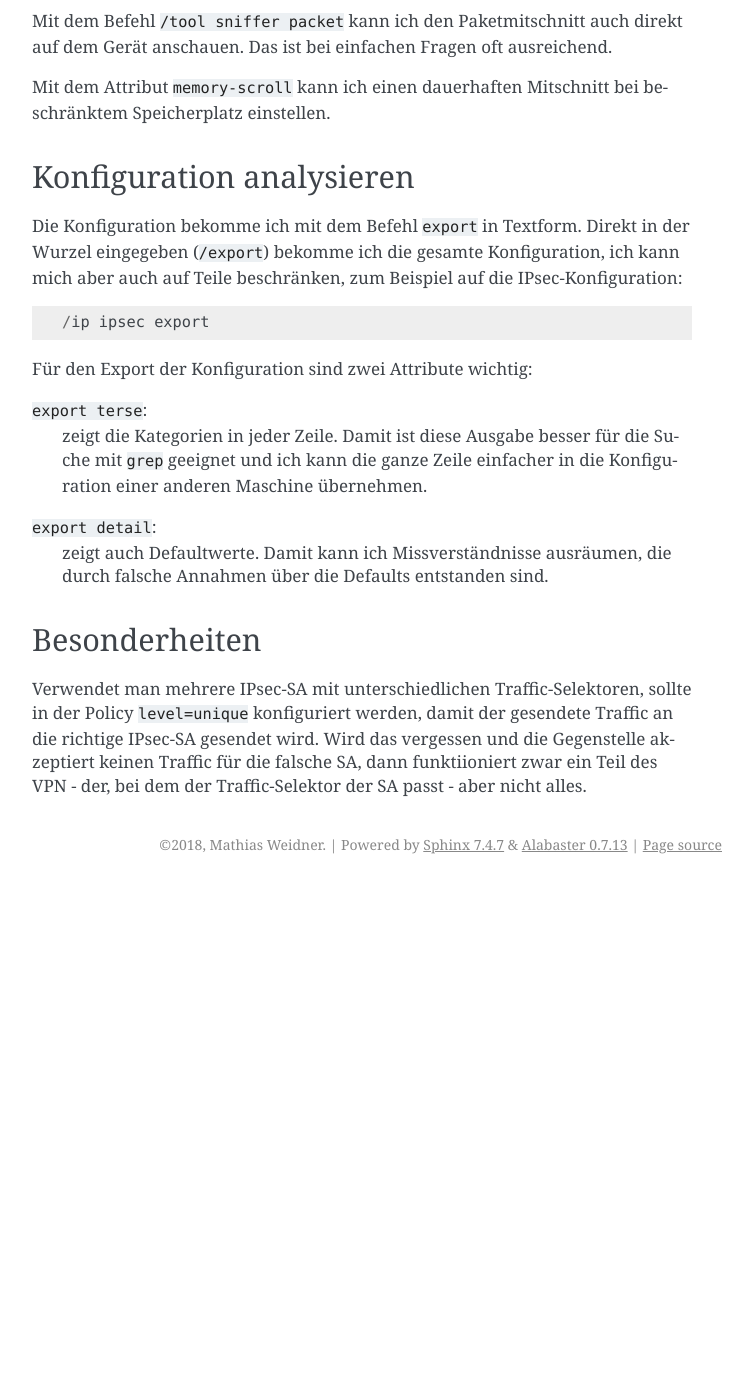
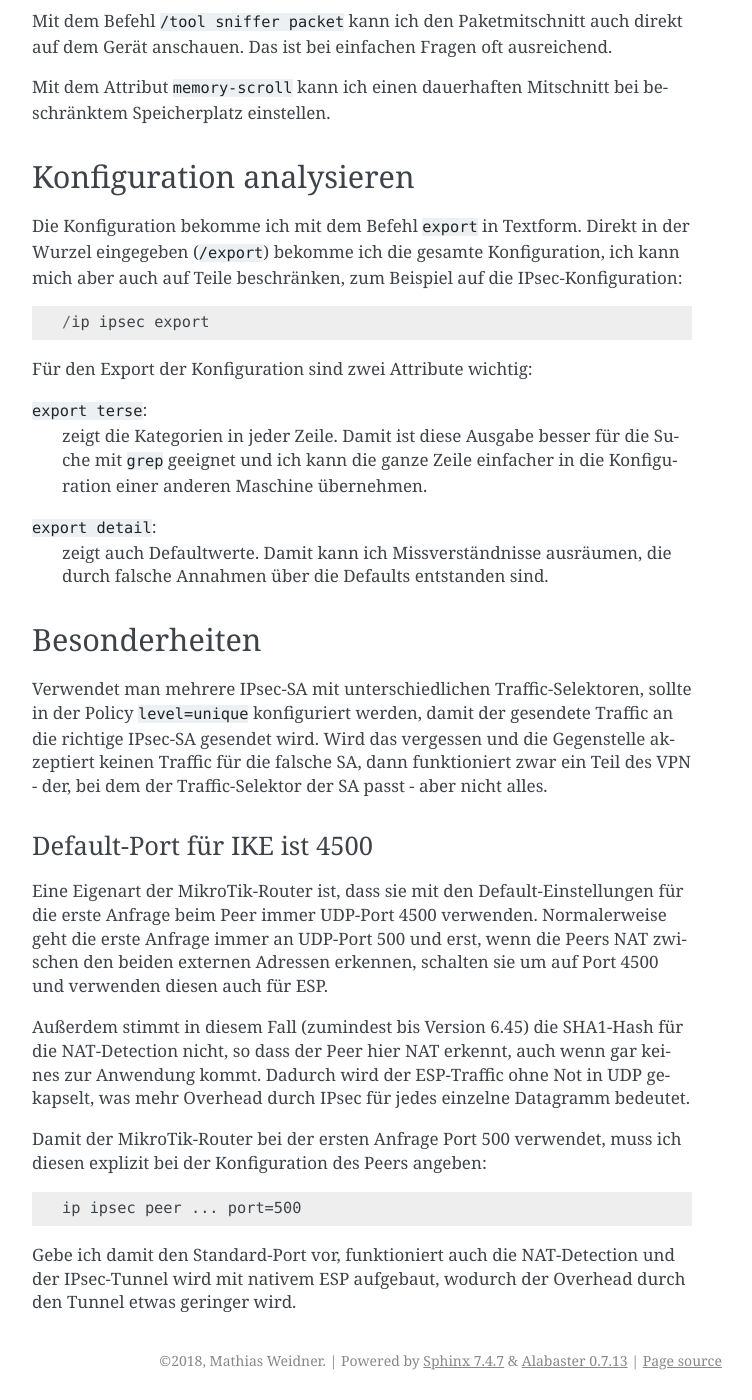
Before and after one commit to matwei-books/Fehlersuche-bei-IPsec-VPN-mit-IKEv2, a Sphinx documentation site: the page built from source/software/mikrotik-router.rst, in a window 1280 px wide and 1400 px high, scrolled down 3604 px. Shown: the whole window, without its empty margins (388-1140 px from the left). Built offline with Sphinx 7.4.7, drawn with Linux system fonts in a browser that asks for light colours; before the commit the page ends 4488 px from its top, so only the background shows below that; some of the changed text lies outside the part shown.

Commit message:
Default-Port 4500 erwähnen

```diff
--- a/source/software/mikrotik-router.rst
+++ b/source/software/mikrotik-router.rst
@@ -220,6 +220,37 @@ sollte in der Policy ``level=unique`` konfiguriert werden,
 damit der gesendete Traffic an die richtige IPsec-SA gesendet wird.
 Wird das vergessen
 und die Gegenstelle akzeptiert keinen Traffic für die falsche SA,
-dann funktiioniert zwar ein Teil des VPN
+dann funktioniert zwar ein Teil des VPN
 - der, bei dem der Traffic-Selektor der SA passt -
 aber nicht alles.
+
+Default-Port für IKE ist 4500
+.............................
+
+Eine Eigenart der MikroTik-Router ist,
+dass sie mit den Default-Einstellungen
+für die erste Anfrage beim Peer immer UDP-Port 4500 verwenden.
+Normalerweise geht die erste Anfrage immer an UDP-Port 500
+und erst,
+wenn die Peers NAT zwischen den beiden externen Adressen erkennen,
+schalten sie um auf Port 4500
+und verwenden diesen auch für ESP.
+
+Außerdem stimmt in diesem Fall (zumindest bis Version 6.45)
+die SHA1-Hash für die NAT-Detection nicht,
+so dass der Peer hier NAT erkennt,
+auch wenn gar keines zur Anwendung kommt.
+Dadurch wird der ESP-Traffic ohne Not in UDP gekapselt,
+was mehr Overhead durch IPsec für jedes einzelne Datagramm bedeutet.
+
+Damit der MikroTik-Router bei der ersten Anfrage Port 500 verwendet,
+muss ich diesen explizit bei der Konfiguration des Peers angeben:
+
+.. code-block:: none
+
+   ip ipsec peer ... port=500
+
+Gebe ich damit den Standard-Port vor,
+funktioniert auch die NAT-Detection
+und der IPsec-Tunnel wird mit nativem ESP aufgebaut,
+wodurch der Overhead durch den Tunnel etwas geringer wird.
```
